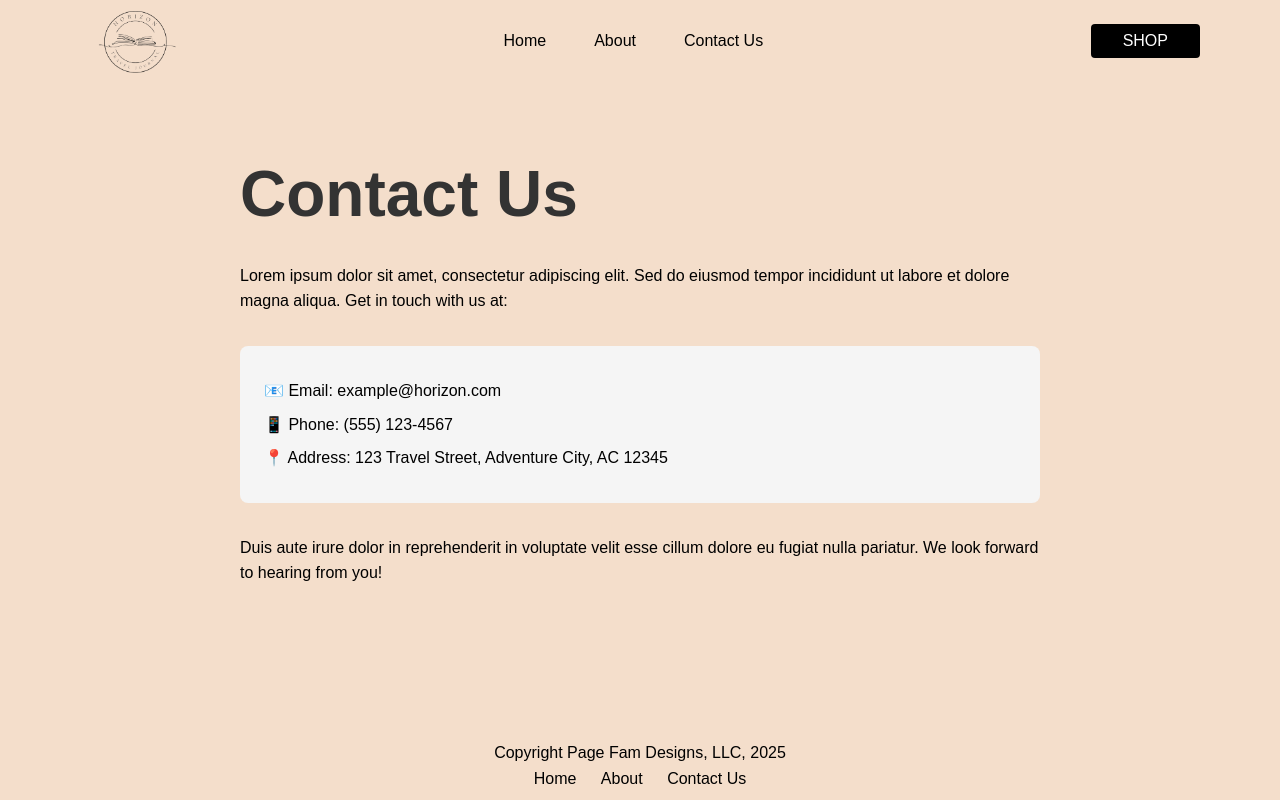
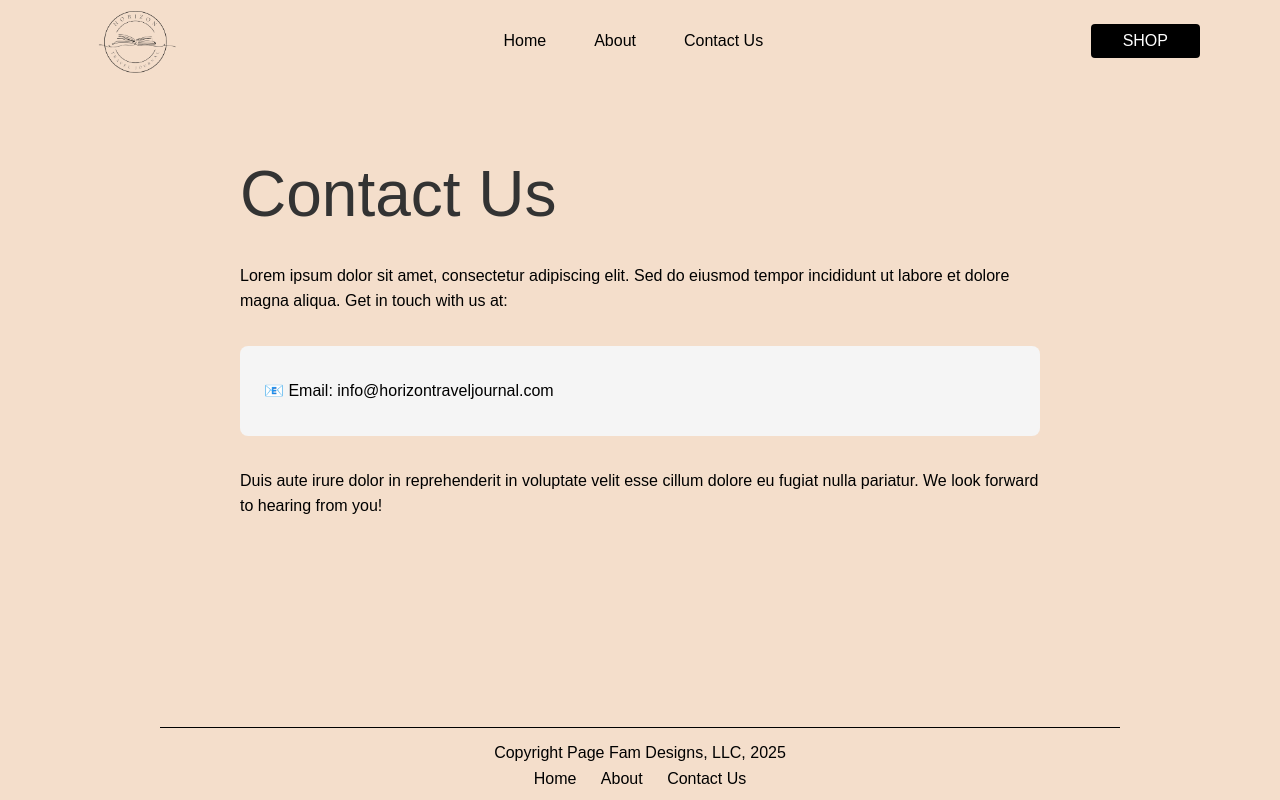
Before and after one commit to Quesajo17/horizon-landing, a SvelteKit app: page /contact in a window 1280 px wide. Built offline with nearby package versions, Linux system fonts and the light colour scheme.

Commit message:
more layout/copy changes

```diff
--- a/src/routes/Footer.svelte
+++ b/src/routes/Footer.svelte
@@ -3,6 +3,7 @@
 </script>
 
 <footer>
+	<div class="divider"></div>
 	<div class="footer-copyright">
 		<span>Copyright Page Fam Designs, LLC, 2025</span>
 	</div>
@@ -32,6 +33,13 @@
 		padding: 10px;
 	}
 
+	.divider {
+        width: 75%;
+        height: 1px;
+        background-color: var(--dark-color);
+        margin: 2rem auto 0.5rem;
+    }
+
 	@media (min-width: 480px) {
 		footer {
 			padding: 12px 0;
--- a/src/routes/SlotMachine.svelte
+++ b/src/routes/SlotMachine.svelte
@@ -3,7 +3,7 @@
     import { onMount, } from 'svelte';
     import { slide } from 'svelte/transition';
 
-  const items = ["a travel companion", "a guided journal", "a travel keepsake"];
+  const items = ["a travel companion", "a guided journal", "a keepsake"];
   let currentIndex = 0;
 
   function spin() {
--- a/src/routes/about/+page.svelte
+++ b/src/routes/about/+page.svelte
@@ -5,10 +5,10 @@
  out on months of travel around the world. After saving for years,
  selling much of our belongings and leaving our jobs we boarded our
  one way ticket to Europe. </p>
- <p>Through the highs of living with locals, visiting places we only ,
+ <p>Through the highs of living with locals, an abundance of time,
     indulging in new cuisine, history and sights and the challenges of
      health scares, disagreements, language barriers and navigating
-     foreign cities we grew a new understanding about ourselves, our
+     unfamiliar places we grew a new understanding about ourselves, our
      values and the world around us.</p>
  <p>When we returned home, we were inspired and motivated to change a few
     things in our daily life because of our trip. We moved, we chose to own
--- a/src/routes/contact/+page.svelte
+++ b/src/routes/contact/+page.svelte
@@ -7,9 +7,7 @@
         </p>
 
         <div class="contact-info">
-            <p>📧 Email: example@horizon.com</p>
-            <p>📱 Phone: (555) 123-4567</p>
-            <p>📍 Address: 123 Travel Street, Adventure City, AC 12345</p>
+            <p>📧 Email: info@horizontraveljournal.com</p>
         </div>
 
         <p>
--- a/src/routes/styles.css
+++ b/src/routes/styles.css
@@ -17,6 +17,7 @@ body {
 h1 {
     font-family: 'Moontime', sans-serif;
     font-size: 4rem;
+    font-weight: 400;
 }
 
 h3 {
```
Also changed, not shown: src/routes/+page.svelte (+12 -8 lines).
